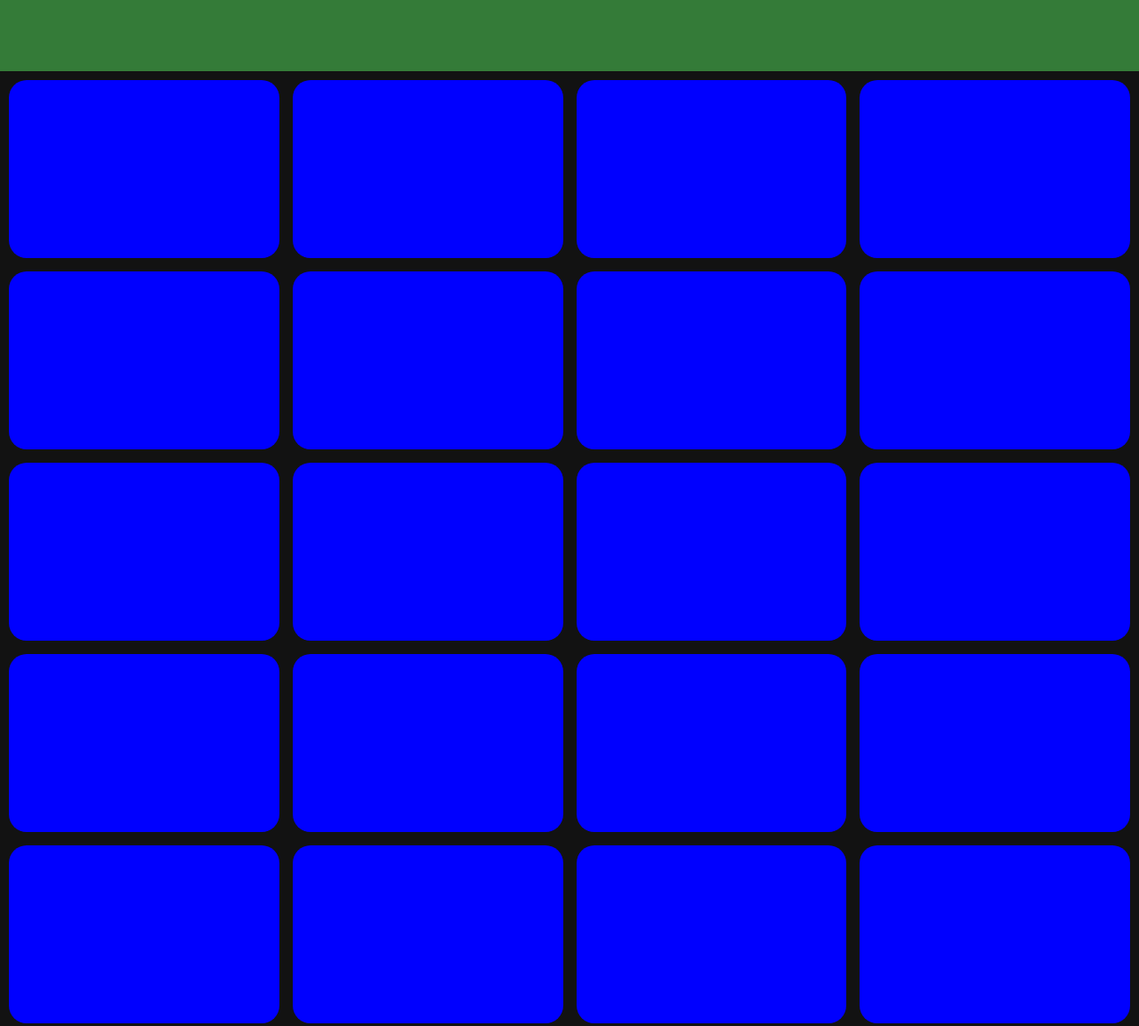
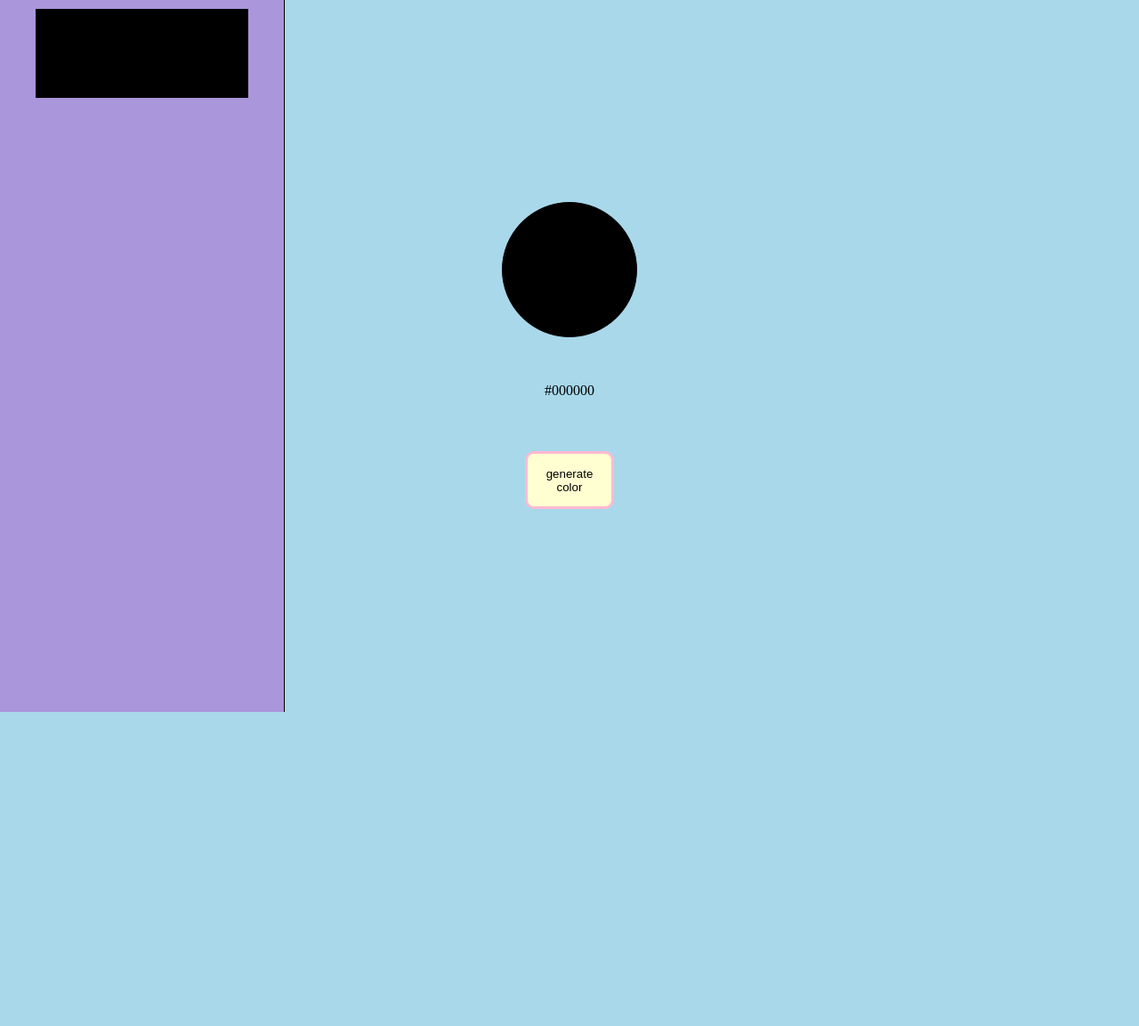
Before and after one commit to kannibal001/Color_generator, a plain HTML site: page index.html in a window 1280 px wide. Shown: the top 1153 px of the page at 89% size. After the commit the page ends 800 px from the top, so only its background shows below. Drawn offline with Linux system fonts and the light colour scheme.

Commit message:
я спать

```diff
--- a/index.html
+++ b/index.html
@@ -4,45 +4,20 @@
     <meta charset="UTF-8" />
     <meta name="viewport" content="width=device-width, initial-scale=1.0" />
     <link rel="stylesheet" href="style.css" />
-    <title>Люди школы</title>
+    <title>Генератор цвета</title>
   </head>
   <body>
-    <div class="header"></div>
     <div class="container">
-      <div class="content">lol</div>
-      <div class="content">lol</div>
-      <div class="content">lol</div>
-      <div class="content">lol</div>
-      <div class="content">lol</div>
-      <div class="content">lol</div>
-      <div class="content">lol</div>
-      <div class="content">lol</div>
-      <div class="content">lol</div>
-      <div class="content">lol</div>
-      <div class="content">lol</div>
-      <div class="content">lol</div>
-      <div class="content"></div>
-      <div class="content"></div>
-      <div class="content"></div>
-      <div class="content"></div>
-      <div class="content"></div>
-      <div class="content"></div>
-      <div class="content"></div>
-      <div class="content"></div>
-      <div class="content"></div>
-      <div class="content"></div>
-      <div class="content"></div>
-      <div class="content"></div>
-      <div class="content"></div>
-      <div class="content"></div>
-      <div class="content"></div>
-      <div class="content"></div>
-      <div class="content"></div>
-      <div class="content"></div>
-      <div class="content"></div>
-      <div class="content"></div>
-      <div class="content"></div>
+      <div class="hotbar">
+        <div class="colorDiv" style="background: rgb(0, 0, 0)"></div>
+      </div>
+      <div class="menu">
+        <div class="box-color"></div>
+        <div class="text">#000000</div>
+        <p>Текст скопирован</p>
+        <button class="button">generate color</button>
+      </div>
+      <script src="script.js"></script>
     </div>
-    <script src="script.js"></script>
   </body>
 </html>
--- a/script.js
+++ b/script.js
@@ -1,18 +1,39 @@
-const contents = document.querySelectorAll(".content");
-const Header = document.querySelector(".header");
+const buttonElement = document.querySelector(".button");
+const textElement = document.querySelector(".text");
+const boxColorElement = document.querySelector(".box-color");
+const hotbarElement = document.querySelector(".hotbar");
+const colorDivElement = document.querySelectorAll(".coloDiv");
 
-contents.forEach((element) => {
-  element.addEventListener("click", (event) => {
-    if (event.target.classList.contains("content-click")) {
-      event.target.classList.remove("content-click");
-      contents.forEach((element) => {
-        element.classList.remove("content-click");
-      });
-    } else {
-      contents.forEach((element) => {
-        element.classList.remove("content-click");
-      });
-      event.target.classList.add("content-click");
+let color = "#000000";
+
+class randomColor {
+  letters = "1234567890ABCDEF";
+  color = "#";
+  constructor() {
+    for (let i = 0; i < 6; i++) {
+      this.color += this.letters[Math.floor(Math.random() * 16)];
     }
-  });
+  }
+}
+
+buttonElement.addEventListener("click", () => {
+  color = new randomColor().color;
+  textElement.textContent = color;
+  boxColorElement.style.background = color;
+  const colorDiv = document.createElement("div");
+  colorDiv.style.background = color;
+  colorDiv.classList.add("colorDiv");
+  hotbarElement.append(colorDiv);
 });
+
+textElement.addEventListener("click", () => {
+  navigator.clipboard.writeText(color);
+});
+
+function rgbToHex(r, g, b) {
+  return "#" + ((1 << 24) | (r << 16) | (g << 8) | b).toString(16).slice(1);
+}
+
+colorDivElement.forEach((element) => {
+  element.addEventListener("click", () => {});
+});
--- a/style.css
+++ b/style.css
@@ -1,72 +1,83 @@
-@keyframes click {
-  0% {
-    padding: 0px;
-  }
-  100% {
-    padding: 150px;
-    font-size: 40px;
-  }
-}
-@keyframes click-out {
-  0% {
-    padding: 150px;
-    font-size: 40px;
-  }
-  50% {
-    font-size: 10px;
-  }
-  100% {
-    padding: 0px;
-    font-size: 0px;
-  }
+* {
+  margin: 0;
 }
 
 html {
-  width: 100%;
-  height: 100%;
-}
-
-body {
-  width: 100%;
-  height: 100%;
-  margin: 0;
-  background-color: #121212;
-  animation-duration: 0s;
-}
-
-.header {
-  position: sticky;
-  top: 0;
-  width: 100%;
-  height: 10%;
-  background-color: #347b38;
-  z-index: 10;
+  min-height: 100vh;
+  background-color: #a8d8ea;
 }
 
 .container {
-  height: 100%;
-  margin: 10px;
+  height: 100vh;
   display: grid;
-  grid-template-columns: 1fr 1fr 1fr 1fr;
-  grid-auto-rows: 200px;
-  gap: 15px;
+  grid-template-columns: 0.5fr 1fr 0.5fr;
+  grid-template-rows: 0.5fr 1fr 1fr 0.5fr;
+  grid-template-areas:
+    "hotbar . ."
+    "hotbar menu ."
+    "hotbar menu ."
+    "hotbar . .";
 }
 
-.content {
+.menu {
+  height: auto;
+  grid-area: menu;
+  display: flex;
+  flex-direction: column;
+  justify-content: center;
+  align-items: center;
+}
+.hotbar {
+  box-sizing: border-box;
+  grid-area: hotbar;
+  background-color: #aa96da;
+  padding: 10px;
+  display: flex;
+  justify-content: center;
+  flex-wrap: wrap;
+  overflow-y: auto;
+  border-right: 1px solid black;
+}
+.box-color {
+  background-color: black;
+  height: 150px;
+  width: 150px;
+  border-radius: 50%;
+  border: 1px solid black;
+}
+.text {
+  height: 20px;
+  width: 100px;
   display: flex;
   justify-content: center;
   align-items: center;
-  transition: all 1s ease;
-  background-color: blue;
   cursor: pointer;
-  position: relative;
-  border-radius: 20px;
-  font-size: 0;
-  animation: click-out 1s ease 0s forwards;
+  margin-bottom: 30px;
+  margin-top: 50px;
+}
+.button {
+  height: 65px;
+  width: 100px;
+  margin-top: 10px;
+  background-color: #ffffd2;
+  border-radius: 10px;
+  border: 3px solid #fcbad3;
 }
 
-.content-click {
-  border: 1px solid red;
-  z-index: 1;
-  animation: click 1s ease 0s forwards;
+.button:hover {
+  background-color: #fafab7;
 }
+.colorDiv {
+  background-color: black;
+  height: 100px;
+  width: 80%;
+  min-height: 0;
+}
+
+.colorDiv:hover {
+  padding: 10px;
+}
+
+p {
+  visibility: hidden;
+}
```
